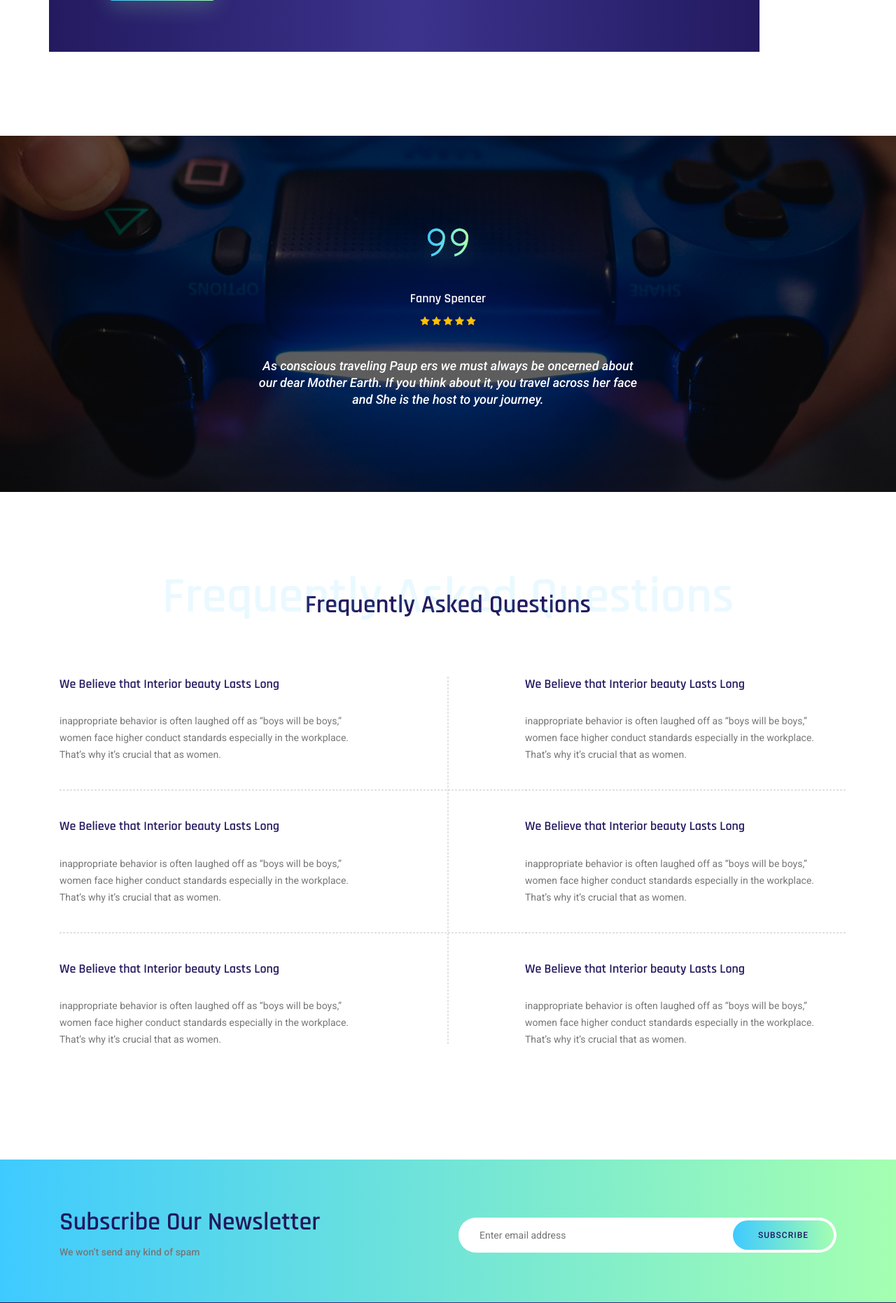
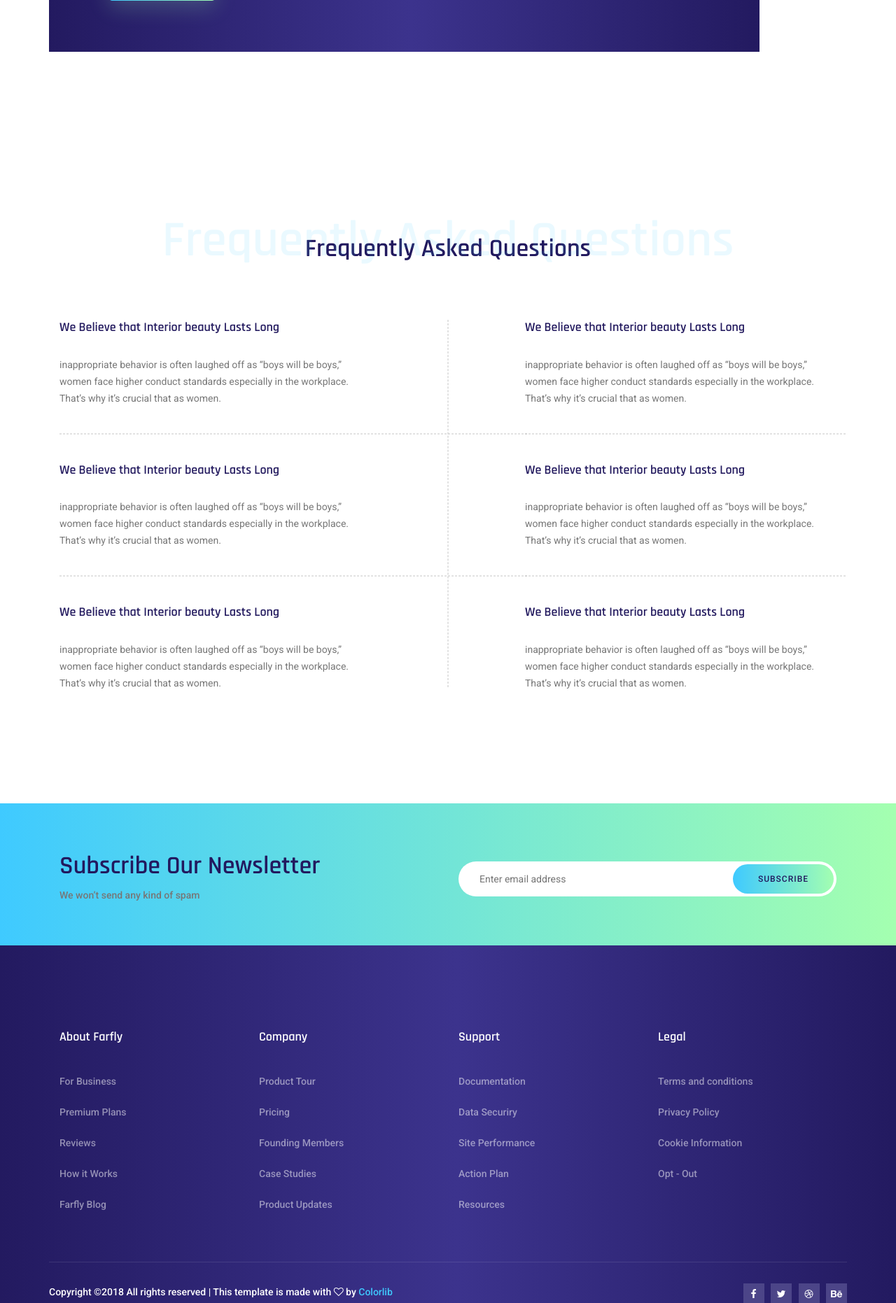
Before and after one commit to Raghavareddy21/Hackference, a Django app: page /about/ in a window 1280 px wide. Shown: the part 1053-2915 px from the top of the page at 70% size. Run offline with Django 3.2, Linux system fonts and the light colour scheme; some libraries are stand-ins or nearby versions.

Commit message:
Updated tempalte

```diff
--- a/Hunger_Management/HuMan/templates/about-us.html
+++ b/Hunger_Management/HuMan/templates/about-us.html
@@ -44,68 +44,7 @@
 		</section>
 		<!--================End About Us Area =================-->
 
-		<!--========== Start Testimonials Area ==================-->
-		<section class="testimonials_area section_gap">
-			<div class="container">
-				<div class="testi_slider owl-carousel">
-					<div class="testi_item">
-						<img src="img/quote.png" alt="">
-						<h4>Fanny Spencer</h4>
-						<ul class="list">
-							<li><a href="#"><i class="fa fa-star"></i></a></li>
-							<li><a href="#"><i class="fa fa-star"></i></a></li>
-							<li><a href="#"><i class="fa fa-star"></i></a></li>
-							<li><a href="#"><i class="fa fa-star"></i></a></li>
-							<li><a href="#"><i class="fa fa-star"></i></a></li>
-						</ul>
-						<div class="wow fadeIn" data-wow-duration="1s">
-							<p>
-								As conscious traveling Paup ers we must always be oncerned about our dear Mother Earth. If you think about it,
-								you travel
-								across her face <br> and She is the host to your journey.
-							</p>
-						</div>
-					</div>
-					<div class="testi_item">
-						<img src="img/quote.png" alt="">
-						<h4>Fanny Spencer</h4>
-						<ul class="list">
-							<li><a href="#"><i class="fa fa-star"></i></a></li>
-							<li><a href="#"><i class="fa fa-star"></i></a></li>
-							<li><a href="#"><i class="fa fa-star"></i></a></li>
-							<li><a href="#"><i class="fa fa-star"></i></a></li>
-							<li><a href="#"><i class="fa fa-star"></i></a></li>
-						</ul>
-						<div class="wow fadeIn" data-wow-duration="1s">
-							<p>
-								As conscious traveling Paup ers we must always be oncerned about our dear Mother Earth. If you think about it,
-								you travel
-								across her face <br> and She is the host to your journey.
-							</p>
-						</div>
-					</div>
-					<div class="testi_item">
-						<img src="img/quote.png" alt="">
-						<h4>Fanny Spencer</h4>
-						<ul class="list">
-							<li><a href="#"><i class="fa fa-star"></i></a></li>
-							<li><a href="#"><i class="fa fa-star"></i></a></li>
-							<li><a href="#"><i class="fa fa-star"></i></a></li>
-							<li><a href="#"><i class="fa fa-star"></i></a></li>
-							<li><a href="#"><i class="fa fa-star"></i></a></li>
-						</ul>
-						<div class="wow fadeIn" data-wow-duration="1s">
-							<p>
-								As conscious traveling Paup ers we must always be oncerned about our dear Mother Earth. If you think about it,
-								you travel
-								across her face <br> and She is the host to your journey.
-							</p>
-						</div>
-					</div>
-				</div>
-			</div>
-		</section>
-		<!--================ End Testimonials Area ================-->
+
 
 
 		<!--================ Start Frequently Asked Questions Area ================-->
--- a/Hunger_Management/HuMan/templates/nav.html
+++ b/Hunger_Management/HuMan/templates/nav.html
@@ -5,7 +5,7 @@
 	<!-- Required meta tags -->
 	<meta charset="utf-8">
 	<meta name="viewport" content="width=device-width, initial-scale=1, shrink-to-fit=no">
-	<link rel="icon" href="/static/img/favicon.png" type="image/png">
+	<link rel="icon" href="/static/img/lo2.png" type="image/png">
 	<title>HuMan</title>
 	<!-- Bootstrap CSS -->
 	<link rel="stylesheet" href="/static/css/bootstrap.css">
```
